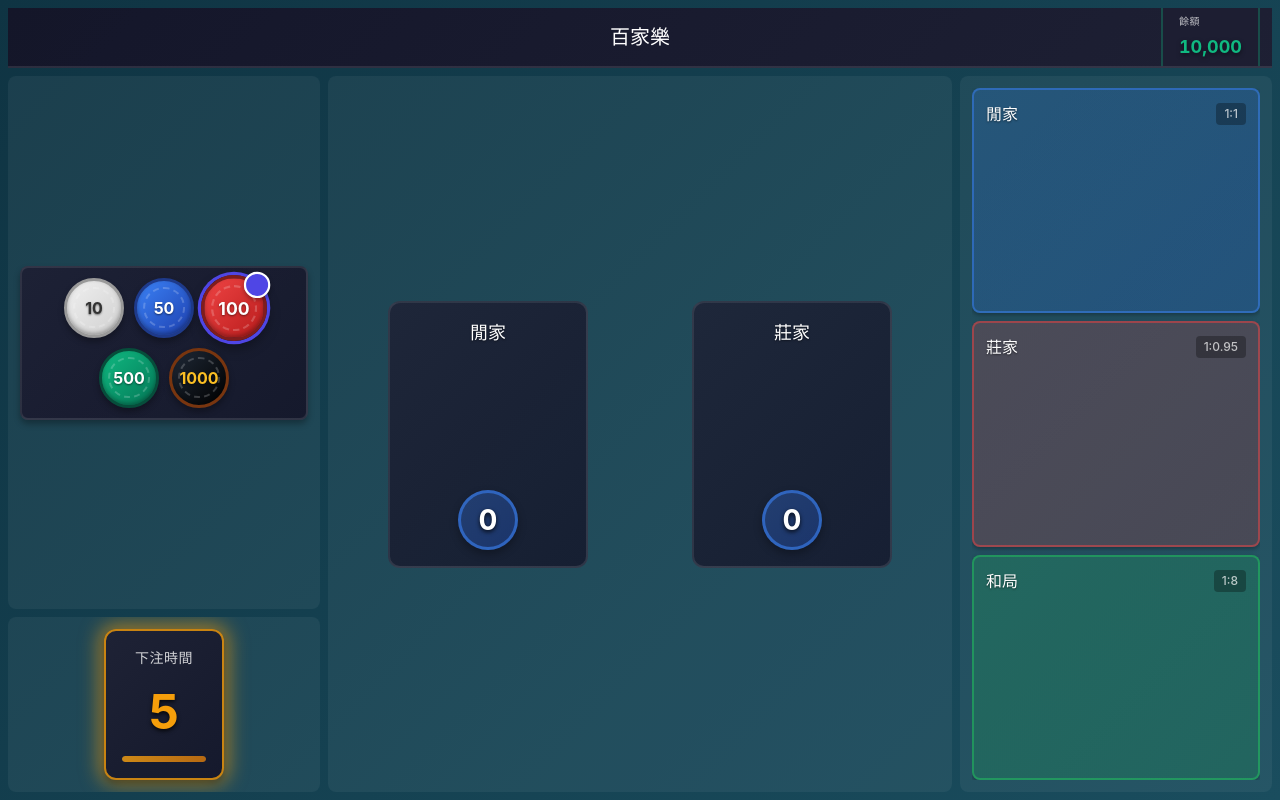
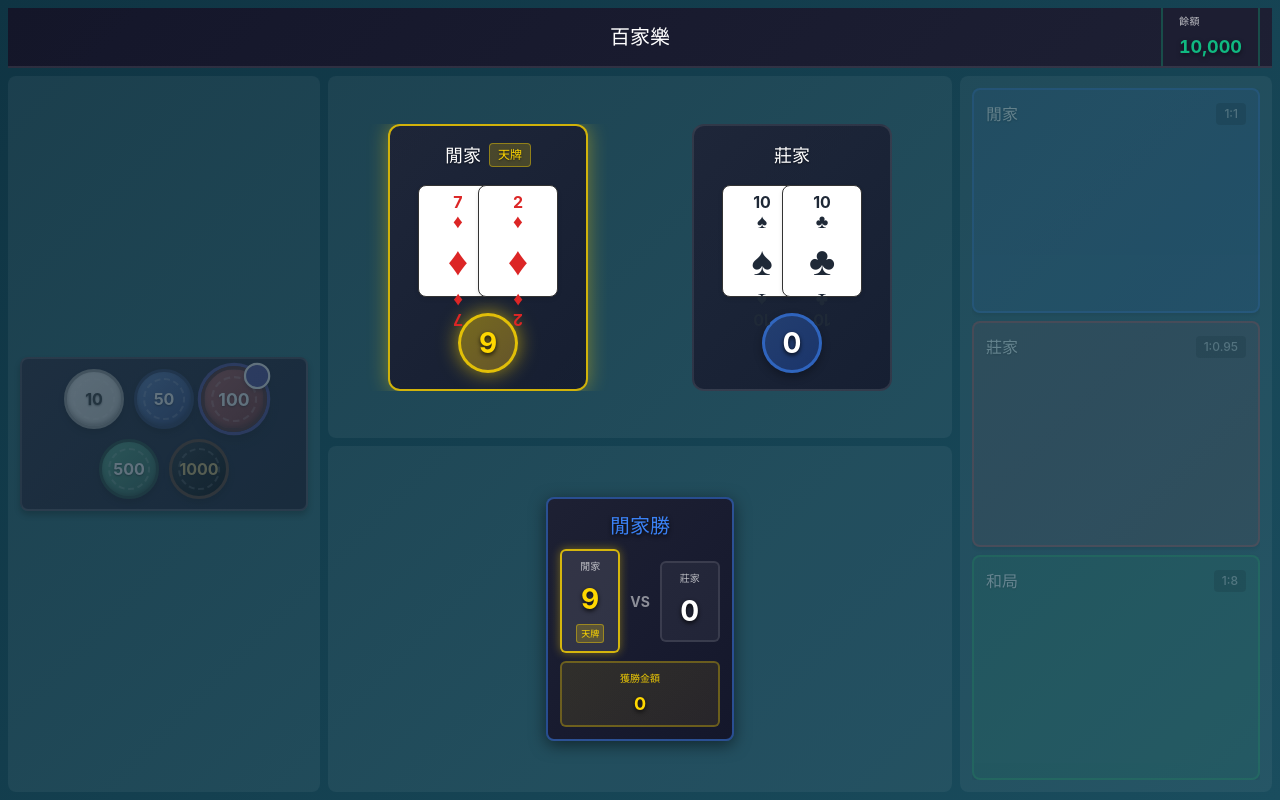
Before and after one commit to BeStronger1983/SDDReactTypeScriptBaccarat, a React (Vite) app in the folder baccarat-game/: page / in a window 1280 px wide. Built offline with nearby package versions, Linux system fonts and the light colour scheme.

Commit message:
不管有沒有下注，下注時間結束後，都要顯示「輸贏或和局的結果」

```diff
--- a/baccarat-game/src/components/game/GameTable.css
+++ b/baccarat-game/src/components/game/GameTable.css
@@ -87,6 +87,7 @@ body {
 
 /* 計時器區段 */
 .timer-section {
+  flex: 1;
   display: flex;
   justify-content: center;
   align-items: center;
@@ -115,6 +116,7 @@ body {
 
 /* 結果區段 */
 .result-section {
+  flex: 1;
   display: flex;
   justify-content: center;
   align-items: center;
--- a/baccarat-game/src/components/game/GameTable.tsx
+++ b/baccarat-game/src/components/game/GameTable.tsx
@@ -85,13 +85,13 @@ export const GameTable: React.FC = () => {
     return () => clearInterval(interval);
   }, [phase, timer, decrementTimer]);
 
-  // 計時器歸零自動發牌
+  // 計時器歸零自動發牌（無論是否下注）
   useEffect(() => {
-    if (phase === 'betting' && timer === 0 && totalBet > 0) {
+    if (phase === 'betting' && timer === 0) {
       handleDeal();
     }
     // eslint-disable-next-line react-hooks/exhaustive-deps
-  }, [phase, timer, totalBet]);
+  }, [phase, timer]);
 
   // 處理下注
   const handleBet = useCallback(
@@ -133,7 +133,7 @@ export const GameTable: React.FC = () => {
 
   // 處理發牌
   const handleDeal = useCallback(() => {
-    if (phase !== 'betting' || totalBet === 0) return;
+    if (phase !== 'betting') return;
 
     // 開始發牌
     startDealing();
```
